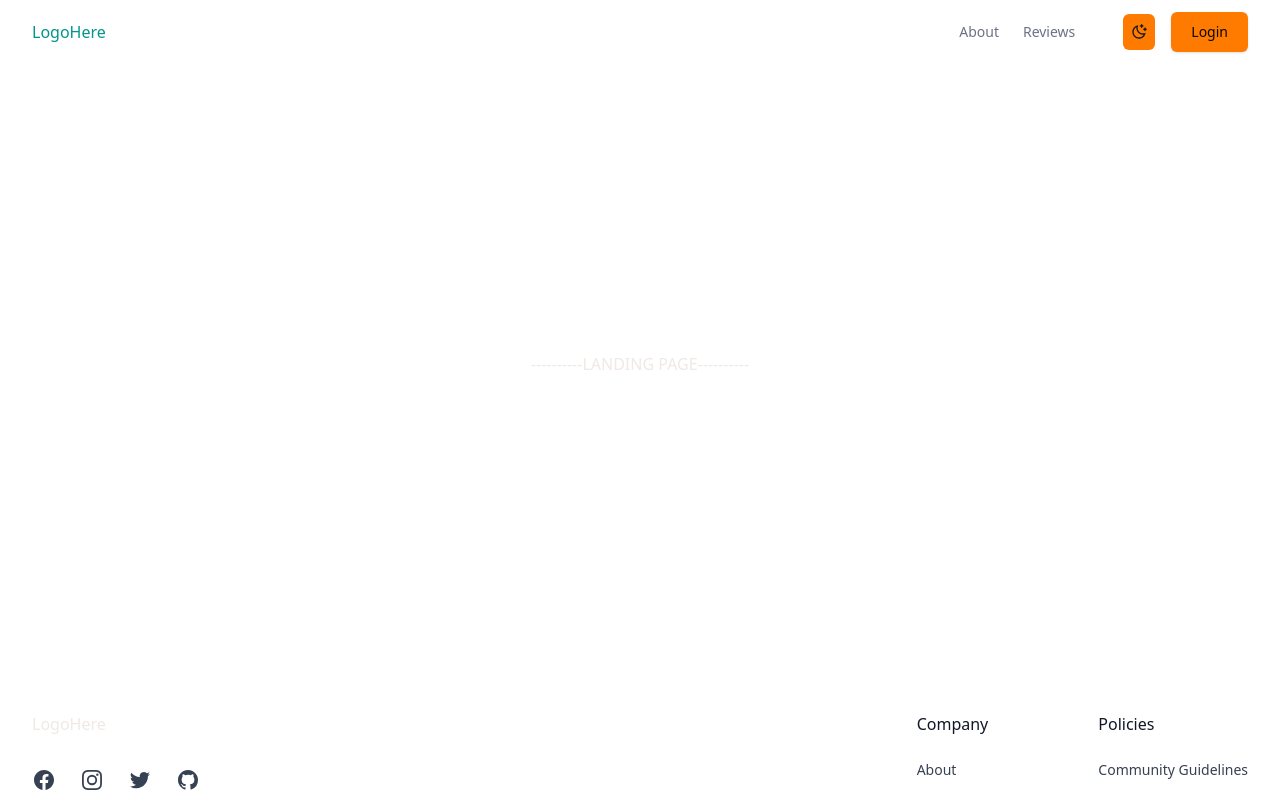
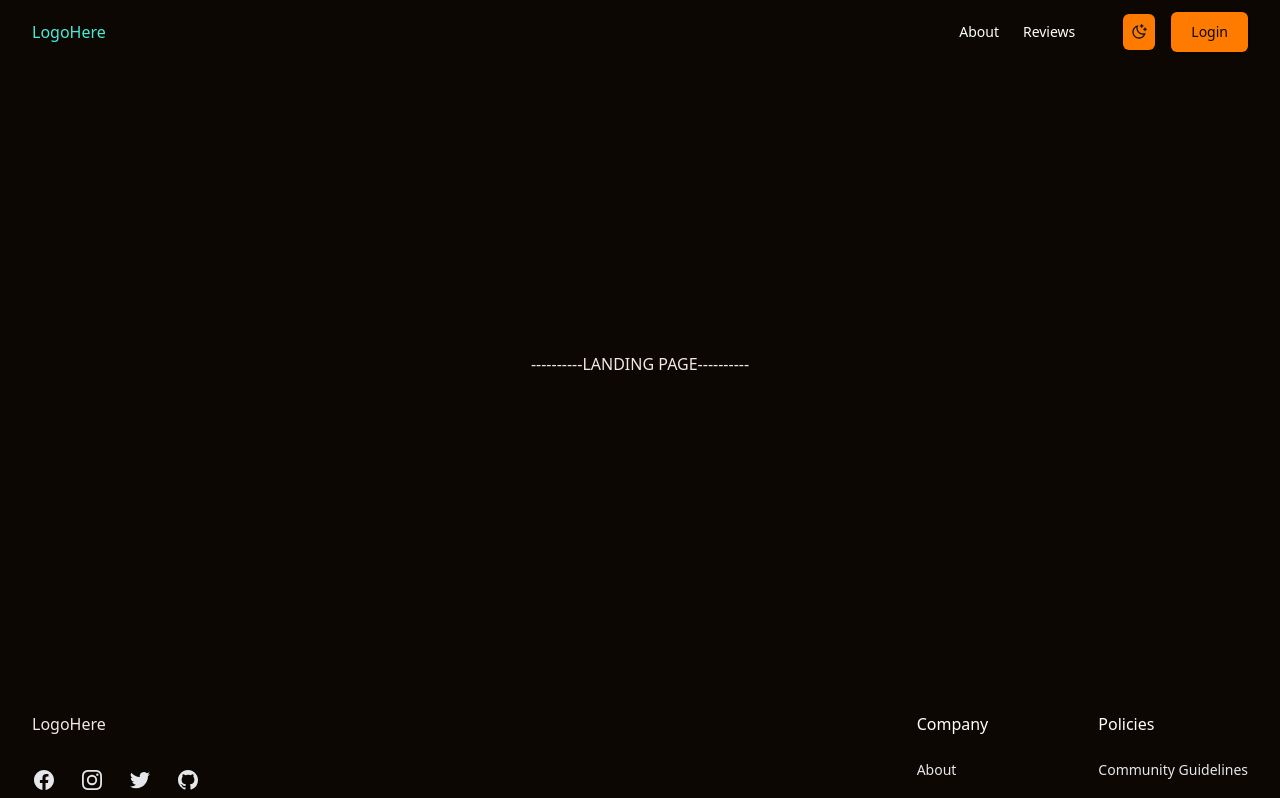
Before and after one commit to Oliver1334/nc-games-feproject, a React (Vite) app: page / in a window 1280 px wide. Shown: the top 798 px of the page. Built offline with nearby package versions, Linux system fonts and the light colour scheme.

Commit message:
Website css theme update

```diff
--- a/src/App.jsx
+++ b/src/App.jsx
@@ -6,7 +6,7 @@ import LandingPage from "./components/LandingPage";
 import Footer from "./components/Footer";
 
 function App() {
-  const [isDarkMode, setIsDarkMode] = useState(false); // false means light mode
+  const [isDarkMode, setIsDarkMode] = useState(true); // false means light mode
 
   useEffect (() => {
     if(isDarkMode) {
--- a/src/components/LandingPage.jsx
+++ b/src/components/LandingPage.jsx
@@ -5,9 +5,9 @@ const LandingPage = () => {
 
 
 return (
-    <div className="justify-center items-center flex min-h-150">
+    <div className="justify-center items-center flex min-h-150 bg-white dark:bg-brandDark">
 
-        <p className="text-brandText">----------LANDING PAGE----------</p>
+        <p className="text-black dark:text-brandText">----------LANDING PAGE----------</p>
 
     </div>
 )
--- a/src/components/Navbar.jsx
+++ b/src/components/Navbar.jsx
@@ -51,10 +51,10 @@ const Navbar = ({ isDarkMode, toggleDarkMode }) => {
                 <button className=" bg-brandPrimary rounded-md px-2 py-2.5 text-sm cursor-pointer"
                 onClick={toggleDarkMode}>
                   {isDarkMode ? (
-                    <RiSunLine className="w-4 h-4" />
-                  ) : (
                     <RiMoonClearLine className="w-4 h-4" />
 
+                  ) : (
+                    <RiSunLine className="w-4 h-4" />
                   )}
                 </button>
               </div>
--- a/src/index.css
+++ b/src/index.css
@@ -9,6 +9,12 @@
   --color-brandText: #F0E9E3;
   --color-brandPrimary: #FF7B00;
   --color-brandSecondary: #3E3B2C;
+  --color-brandAccent: #C9C2BA;
+
+  --color-brandLight: #FCF7F3;
+  --color-brandLightText: #1B140E;
+  --color-brandLightSecondary: #D2CDC8;
+  --color-brandLightAccent: #453E36;
 }
 
 
```
